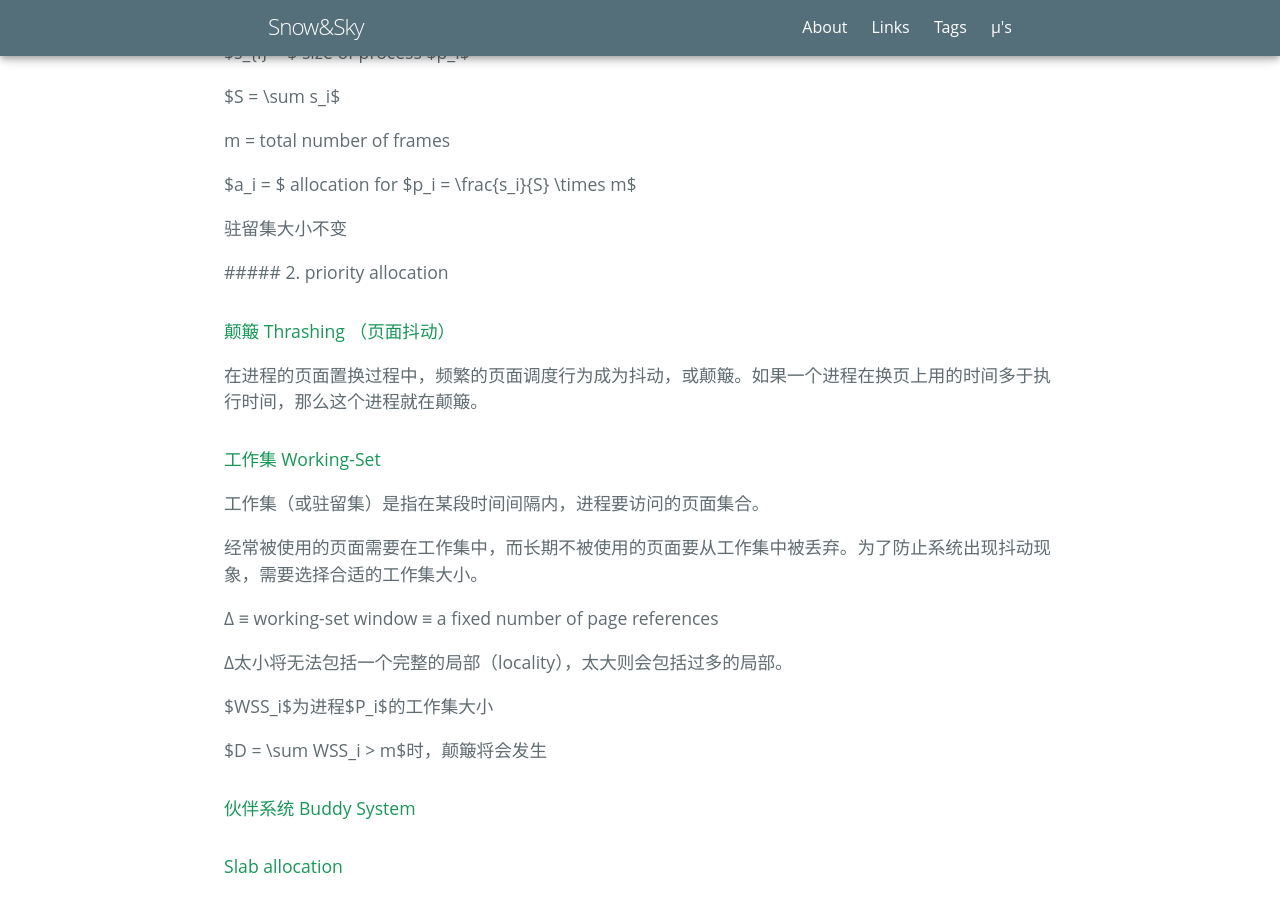
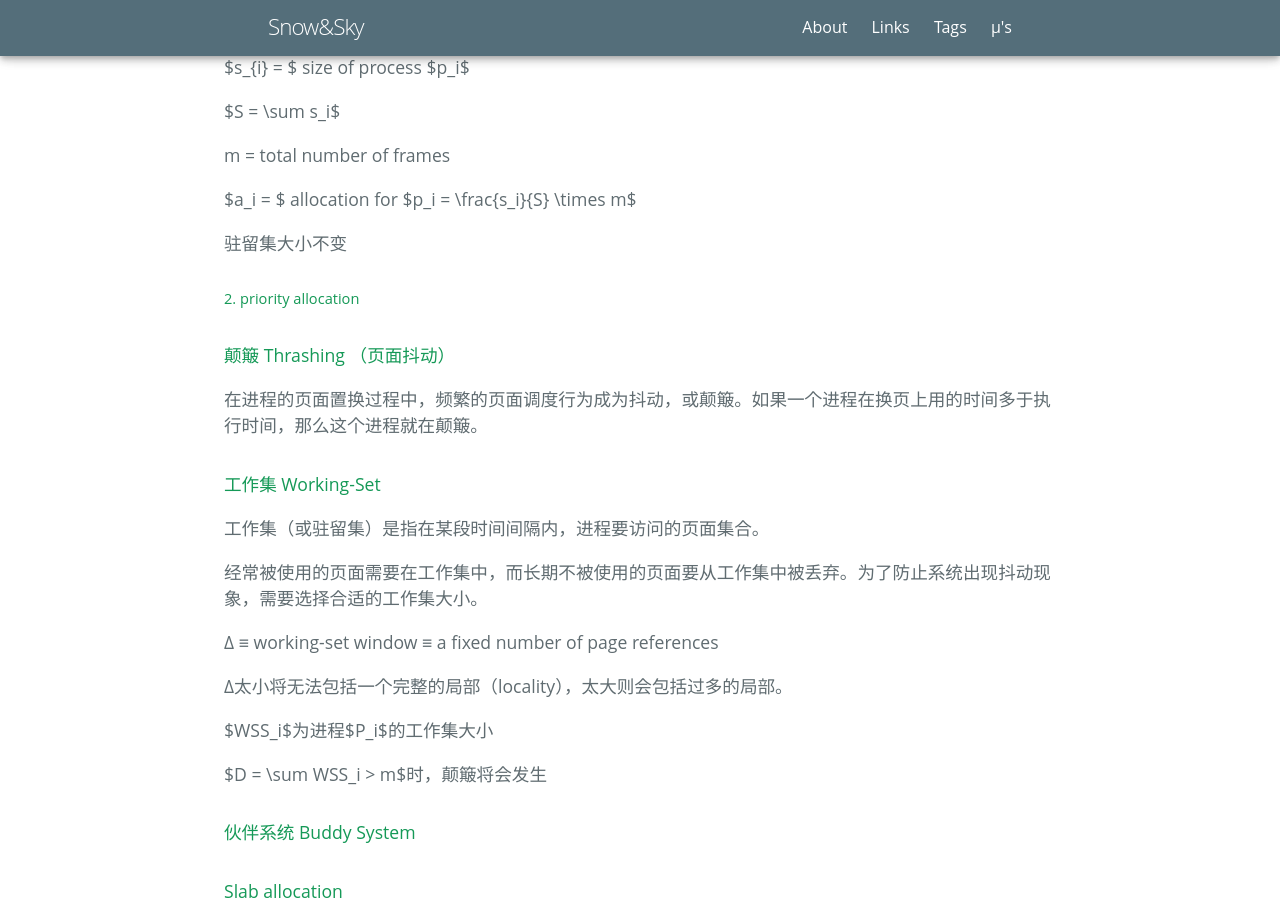
Before and after one commit to NishikinoSky/NishikinoSky.github.io, a Jekyll site: the page built from _posts/2021-12-27-OS.md, in a window 1280 px wide and 900 px high, scrolled down 31666 px. Built offline with Jekyll 4.4.1, drawn with Linux system fonts in a browser that asks for light colours; some web fonts are replaced; some of the changed text lies outside the part shown.

Commit message:
Update 2021-12-27-OS.md

```diff
--- a/_posts/2021-12-27-OS.md
+++ b/_posts/2021-12-27-OS.md
@@ -4,10 +4,9 @@ title: 2021_OperatingSystem
 tags: OperatingSystem
 stickie: false
 ---
+直接参考最后的final tips即可
 
 # Operating System
-
-直接参考最后的final tips即可
 
 ## 2021-9-18
 
@@ -1310,7 +1309,7 @@ $a_i = $ allocation for $p_i = \frac{s_i}{S} \times m$
 
 驻留集大小不变
 
- ##### 2. priority allocation
+##### 2. priority allocation
 
 #### 颠簸 Thrashing （页面抖动）
 
```
